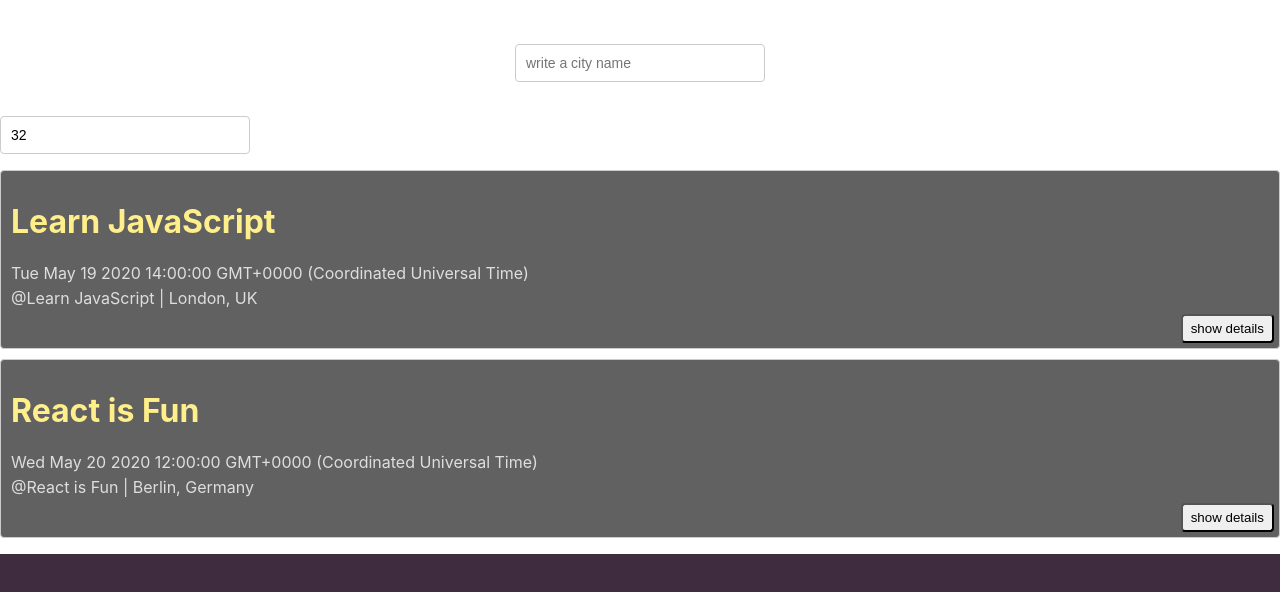
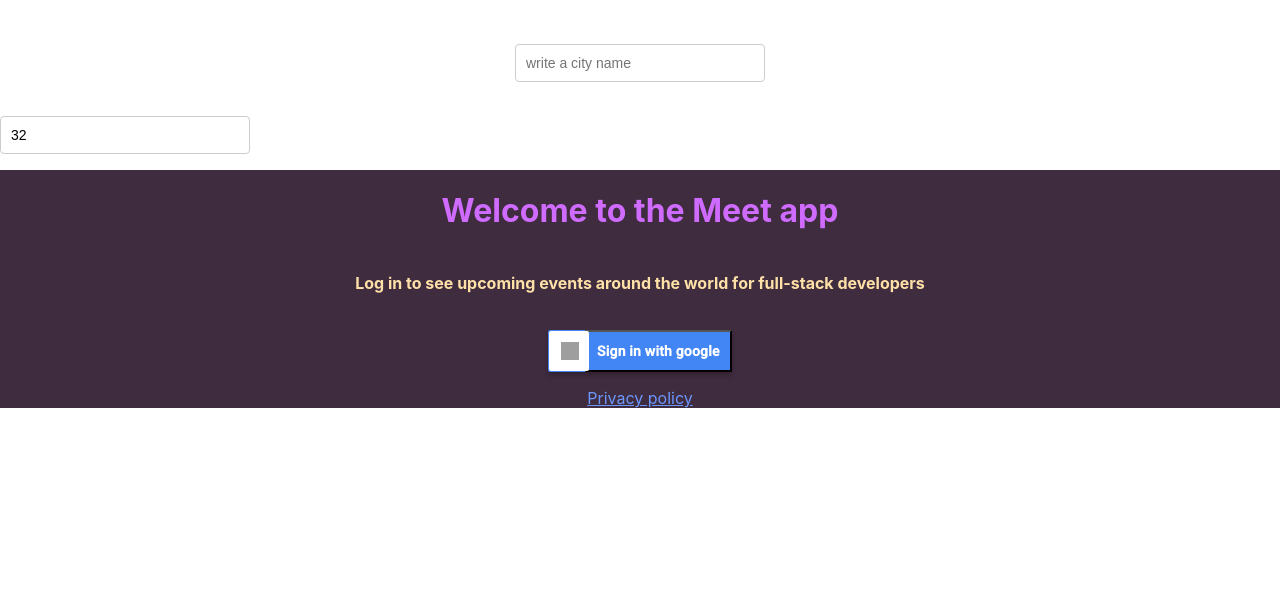
Before and after one commit to BJaguar71/MeetApp, a React (Create React App) app: page / in a window 1280 px wide. Shown: the top 592 px of the page. Built offline with nearby package versions, Linux system fonts and the light colour scheme; grey boxes are pictures that could not be loaded; what atatus-spa would draw is missing.

Commit message:
check only if is authorized

```diff
--- a/src/App.js
+++ b/src/App.js
@@ -48,13 +48,10 @@ class App extends Component {
     // If code exists, or if token is valid, user is authorized
     const authorized = code || isTokenValid;
 
-    // Check if localhost
-    const isLocal =
-      window.location.href.indexOf("localhost") > -1 ? true : false;
-    this.setState({ showWelcomeScreen: !authorized || !isLocal });
+    this.setState({ showWelcomeScreen: !authorized });
     console.log("getEevents", code, accessToken);
 
-    if ((authorized || isLocal) && this.mounted) {
+    if (authorized && this.mounted) {
       getEvents().then((events) => {
         console.log(events, "checking offline data");
 
--- a/src/WelcomeScreen.css
+++ b/src/WelcomeScreen.css
@@ -5,11 +5,12 @@
   position: fixed;
   display: flex;
   flex-direction: column;
+
   width: 100%;
-  height: 100%;
+  /* height: 100%; */
   background: #3f2c3f;
   align-items: center;
-  padding-top: 20%;
+  /* padding-top: 20%; */
 }
 
 .login-button {
@@ -71,11 +72,11 @@
   text-align: center;
 }
 a {
-  color: #6b97ff
+  color: #6b97ff;
 }
 h1.welcome {
   color: #d06bff;
 }
 h4 {
- color: #ffe1a8;
+  color: #ffe1a8;
 }
```
